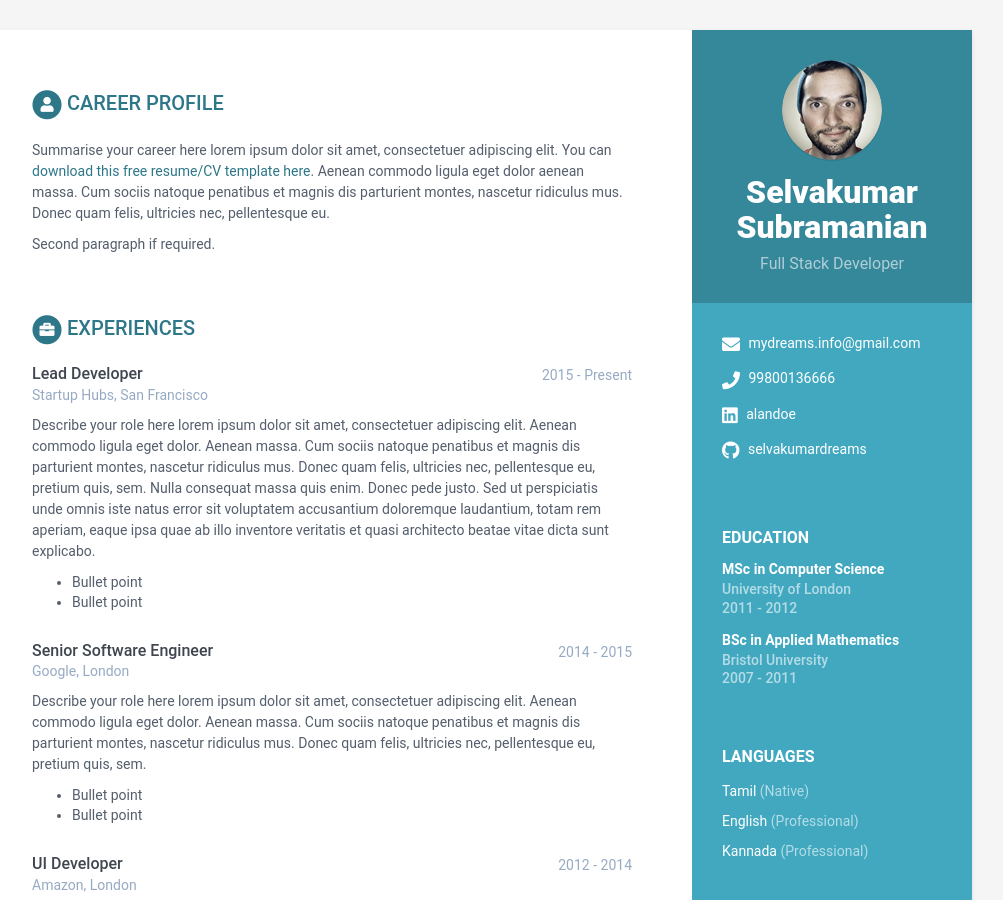
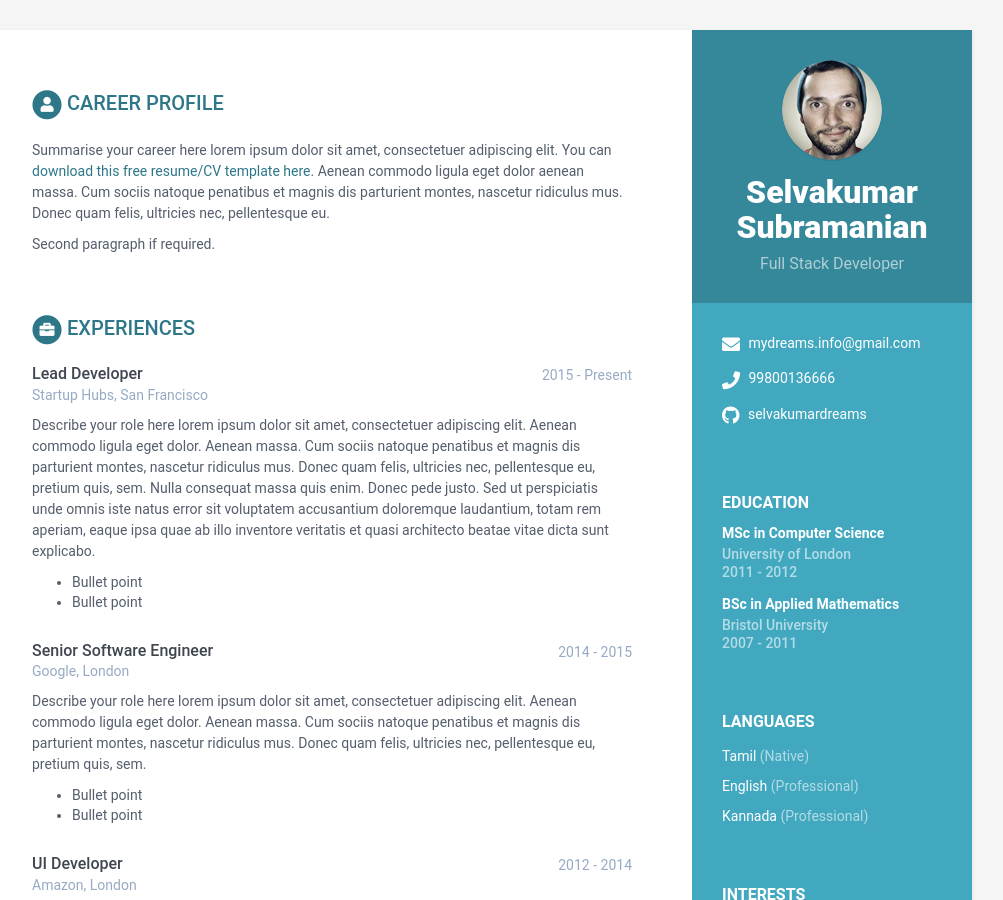
Before and after one commit to sandeepk17/selvakumardreams.github.io, a Jekyll site: the page built from index.html, in a window 1280 px wide and 900 px high. Shown: the whole window, without its empty margins (168-1171 px from the left). Built offline with Jekyll 4.4.1, drawn with Linux system fonts in a browser that asks for light colours.

Commit message:
update baseurl

```diff
--- a/_data/data.yml
+++ b/_data/data.yml
@@ -15,7 +15,7 @@ sidebar:
     email: mydreams.info@gmail.com
     phone: 99800136666
     website:  #do not add http://
-    linkedin: alandoe
+    linkedin:
     github: selvakumardreams
     gitlab:
     bitbucket:
--- a/_includes/head.html
+++ b/_includes/head.html
@@ -11,13 +11,13 @@
   <link rel="shortcut icon" href="favicon.ico">
 
   <!-- Global CSS -->
-  <link rel="stylesheet" href="{{ site.baseurl }}/assets/plugins/bootstrap/css/bootstrap.min.css">
+  <link rel="stylesheet" href="/assets/plugins/bootstrap/css/bootstrap.min.css">
 
   <!-- Plugins CSS -->
-  <link rel="stylesheet" href="{{ site.baseurl }}/assets/plugins/font-awesome/css/all.css">
+  <link rel="stylesheet" href="/assets/plugins/font-awesome/css/all.css">
 
   <!-- Theme CSS -->
-  <link id="theme-style" rel="stylesheet" href="{{ site.baseurl }}/assets/css/main.css">
+  <link id="theme-style" rel="stylesheet" href="/assets/css/main.css">
   <!-- HTML5 shim and Respond.js for IE8 support of HTML5 elements and media queries -->
   <!--[if lt IE 9]>
       <script src="https://oss.maxcdn.com/html5shiv/3.7.2/html5shiv.min.js"></script>
--- a/_includes/scripts.html
+++ b/_includes/scripts.html
@@ -1,9 +1,9 @@
 <!-- Javascript -->
-<script type="text/javascript" src="{{site.baseurl}}/assets/plugins/jquery-1.11.3.min.js"></script>
-<script type="text/javascript" src="{{site.baseurl}}/assets/plugins/bootstrap/js/bootstrap.min.js"></script>
+<script type="text/javascript" src="/assets/plugins/jquery-1.11.3.min.js"></script>
+<script type="text/javascript" src="/assets/plugins/bootstrap/js/bootstrap.min.js"></script>
 
 <!-- custom js -->
-<script type="text/javascript" src="{{site.baseurl}}/assets/js/main.js"></script>
+<script type="text/javascript" src="/assets/js/main.js"></script>
 
 {% if site.analytics %}
   {% include analytics.html %}
--- a/_includes/sidebar.html
+++ b/_includes/sidebar.html
@@ -4,7 +4,7 @@
   <div class="profile-container">
 
     {% if sidebar.name %}
-    <img class="avatar" src="{{ site.baseurl }}/assets/images/{{ sidebar.avatar }}" alt="profile picture" />
+    <img class="avatar" src="/assets/images/{{ sidebar.avatar }}" alt="profile picture" />
     {% endif %}
 
     {% if sidebar.name %}
```
